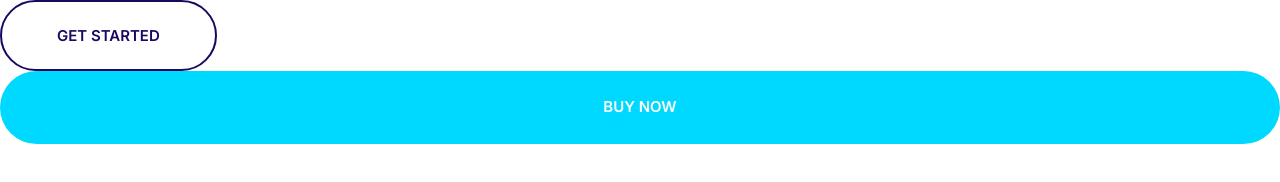
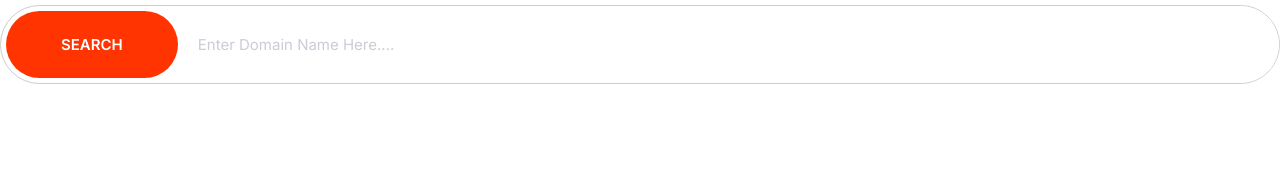
Before and after one commit to victorlevus/levussy, a plain HTML site: page index.html in a window 1280 px wide. Drawn offline with Linux system fonts and the light colour scheme.

Commit message:
build the input group component

```diff
--- a/css/style.css
+++ b/css/style.css
@@ -10,6 +10,7 @@
   --color-accent: #ff3400;
   --color-heading: #1b0760;
   --color-body: #918ca4;
+  --color-border: #ccc;
 }
 
 /* TOPOGRAPHY */
@@ -242,3 +243,39 @@ a {
     font-size: 1.5rem;
   }
 }
+
+.input {
+  padding: 2rem 3rem;
+  border-radius: 40px;
+  outline: none;
+  border: 1px solid var(--color-border);
+  color: var(--color-heading);
+  font-size: 1.8rem;
+}
+
+::placeholder {
+  color: #cdcbd7;
+}
+
+.input-group {
+  border: 1px solid var(--color-border);
+  border-radius: 40px;
+  display: flex;
+  margin-top: 5px;
+}
+
+.input-group .input {
+  border: 0;
+  flex-grow: 1;
+  padding: 1.5rem 1.5rem;
+}
+
+.input-group .btn {
+  margin: 5px;
+}
+
+@media screen and (min-width: 1024px) {
+  .input {
+    font-size: 1.5rem;
+  }
+}
--- a/index.html
+++ b/index.html
@@ -11,7 +11,9 @@
     <link rel="stylesheet" href="css/style.css">
 </head>
 <body>
-    <button class="btn btn--outline">get started</button>
-    <a href="#" class="btn btn--secondary btn--block">Buy now</a>
+    <div class="input-group">
+        <button class="btn btn--accent">Search</button>
+        <input class="input" type="text" placeholder="Enter Domain Name Here....">
+    </div>
 </body>
 </html>
```
Also changed, not shown: css/components/inputGroup.html (added, +4 -0 lines).
